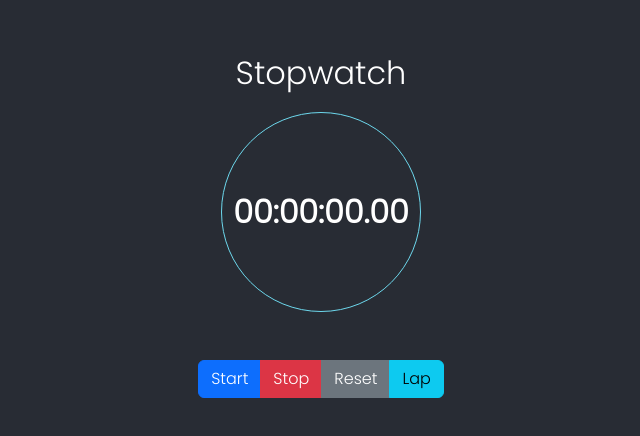
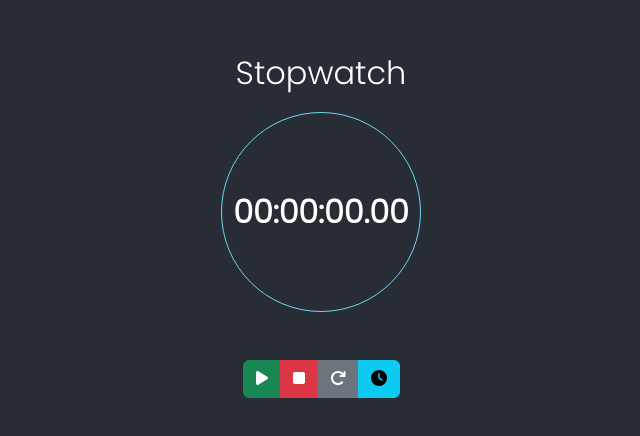
Before and after one commit to krithika117/stopwatch-app, a React (Create React App) app: page / in a window 1280 px wide. Shown: the part 174-610 px from the top of the page, without its empty margins (319-959 px from the left). Built offline with nearby package versions, Linux system fonts and the light colour scheme.

Commit message:
[Update] Class change and font awesome for buttons

```diff
--- a/package.json
+++ b/package.json
@@ -3,6 +3,9 @@
   "version": "0.1.0",
   "private": true,
   "dependencies": {
+    "@fortawesome/fontawesome-svg-core": "^6.4.0",
+    "@fortawesome/free-solid-svg-icons": "^6.4.0",
+    "@fortawesome/react-fontawesome": "^0.2.0",
     "@testing-library/jest-dom": "^5.16.5",
     "@testing-library/react": "^13.4.0",
     "@testing-library/user-event": "^13.5.0",
--- a/src/components/StopWatch/StopWatchComponent.jsx
+++ b/src/components/StopWatch/StopWatchComponent.jsx
@@ -1,12 +1,19 @@
-import React, { useState, useEffect } from 'react';
+import React, {useState, useEffect} from 'react';
 import 'bootstrap/dist/css/bootstrap.min.css';
+import {FontAwesomeIcon} from '@fortawesome/react-fontawesome';
+import {faPlay, faPause, faStop, faRedo, faClock} from '@fortawesome/free-solid-svg-icons';
+
 import './StopWatchComponent.css';
 
 const StopWatchComponent = () => {
-  const [isRunning, setIsRunning] = useState(false);
-  const [startTime, setStartTime] = useState(0);
-  const [timePassed, setTimePassed] = useState(0);
-  const [laps, setLaps] = useState([]);
+    const [isRunning,
+        setIsRunning] = useState(false);
+    const [startTime,
+        setStartTime] = useState(0);
+    const [timePassed,
+        setTimePassed] = useState(0);
+    const [laps,
+        setLaps] = useState([]);
 
     useEffect(() => {
         let intervalId;
@@ -19,7 +26,8 @@ const StopWatchComponent = () => {
     }, [isRunning, startTime]);
 
     const handleStartPause = () => {
-    if (!isRunning) setStartTime(Date.now() - timePassed);
+        if (!isRunning)
+            setStartTime(Date.now() - timePassed);
         setIsRunning(!isRunning);
     };
 
@@ -36,11 +44,17 @@ const StopWatchComponent = () => {
     };
 
     const handleLap = () => {
-    if (isRunning) setLaps([...laps, Date.now() - startTime]);
+        if (isRunning)
+            setLaps([
+                ...laps,
+                Date.now() - startTime
+            ]);
         };
 
     const addZeroes = (time) => {
-    const zeroAdder = (value) => value.toString().padStart(2, '0');
+        const zeroAdder = (value) => value
+            .toString()
+            .padStart(2, '0');
         const ms = zeroAdder(Math.floor((time % 1000) / 10));
         const seconds = zeroAdder(Math.floor((time / 1000) % 60));
         const minutes = zeroAdder(Math.floor((time / (1000 * 60)) % 60));
@@ -55,18 +69,29 @@ const StopWatchComponent = () => {
                 <div className="timer">{addZeroes(timePassed)}</div>
             </div>
             <div className="btn-group mt-5" role="group">
-        <button className="btn btn-primary" onClick={handleStartPause}>
-          {isRunning ? 'Pause' : 'Start'}
+                <button
+                    className={`btn ${isRunning
+                    ? 'btn-warning'
+                    : 'btn-success'}`}
+                    onClick={handleStartPause}>
+                    <FontAwesomeIcon
+                        icon={isRunning
+                        ? faPause
+                        : faPlay}/>
                 </button>
+
                 <button className="btn btn-danger" onClick={handleStop}>
-          Stop
+                    <FontAwesomeIcon icon={faStop}/>
                 </button>
+
                 <button className="btn btn-secondary" onClick={handleReset}>
-          Reset
+                    <FontAwesomeIcon icon={faRedo}/>
                 </button>
+
                 <button className="btn btn-info" onClick={handleLap}>
-          Lap
+                    <FontAwesomeIcon icon={faClock}/>
                 </button>
+
             </div>
             {laps.length > 0 && (
                 <div>
@@ -74,7 +99,7 @@ const StopWatchComponent = () => {
                     <ul className="list-group mt-2 bg-dark">
                         {laps.map((lap, index) => (
                             <li className="list-group-item bg-dark text-white" key={index}>
-                {addLength(lap)}
+                                {addZeroes(lap)}
                             </li>
                         ))}
                     </ul>
```
Also changed, not shown: 1 other file (tests, documents, lock files or other folders). Lines whose indentation alone changed are shown as unchanged.
